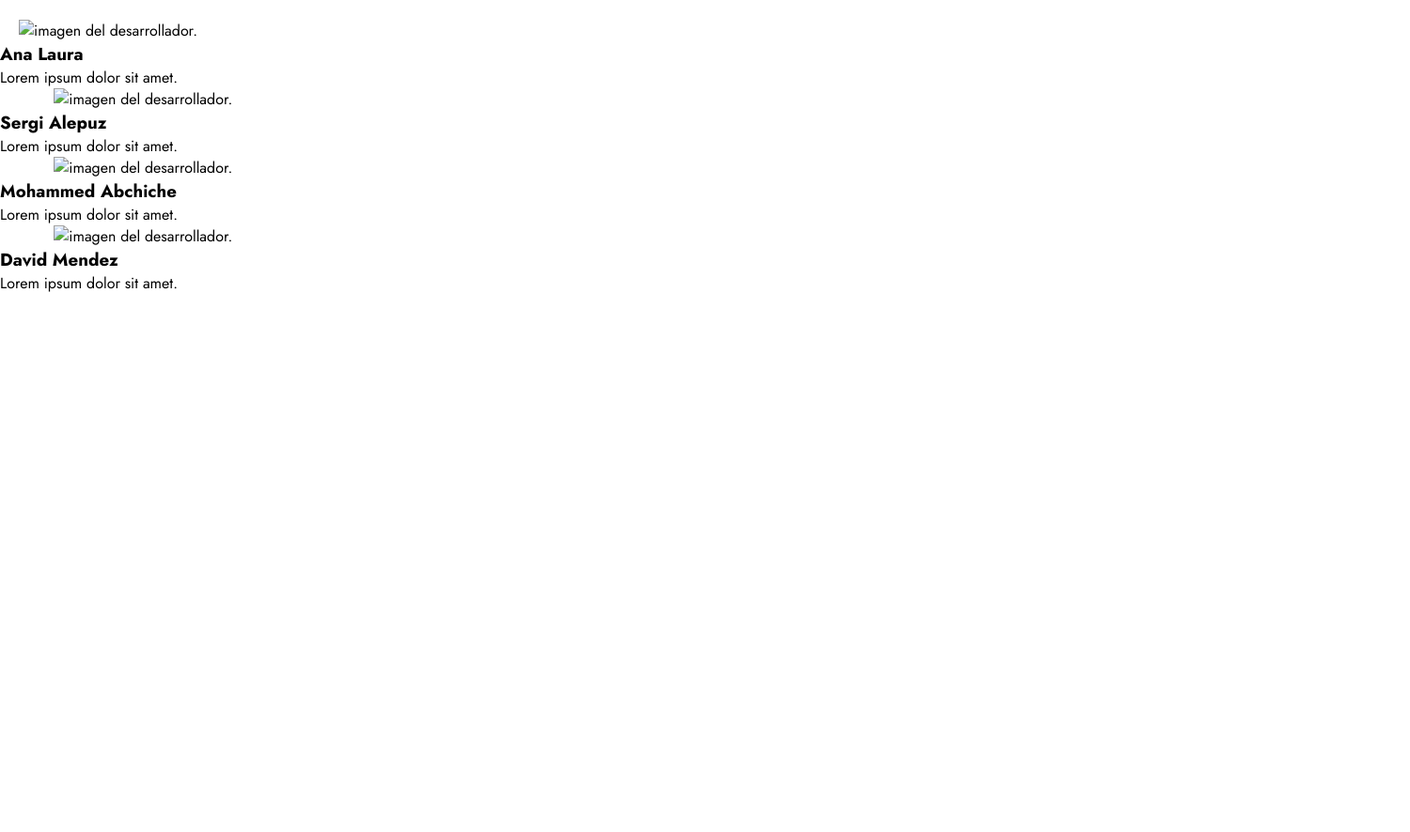
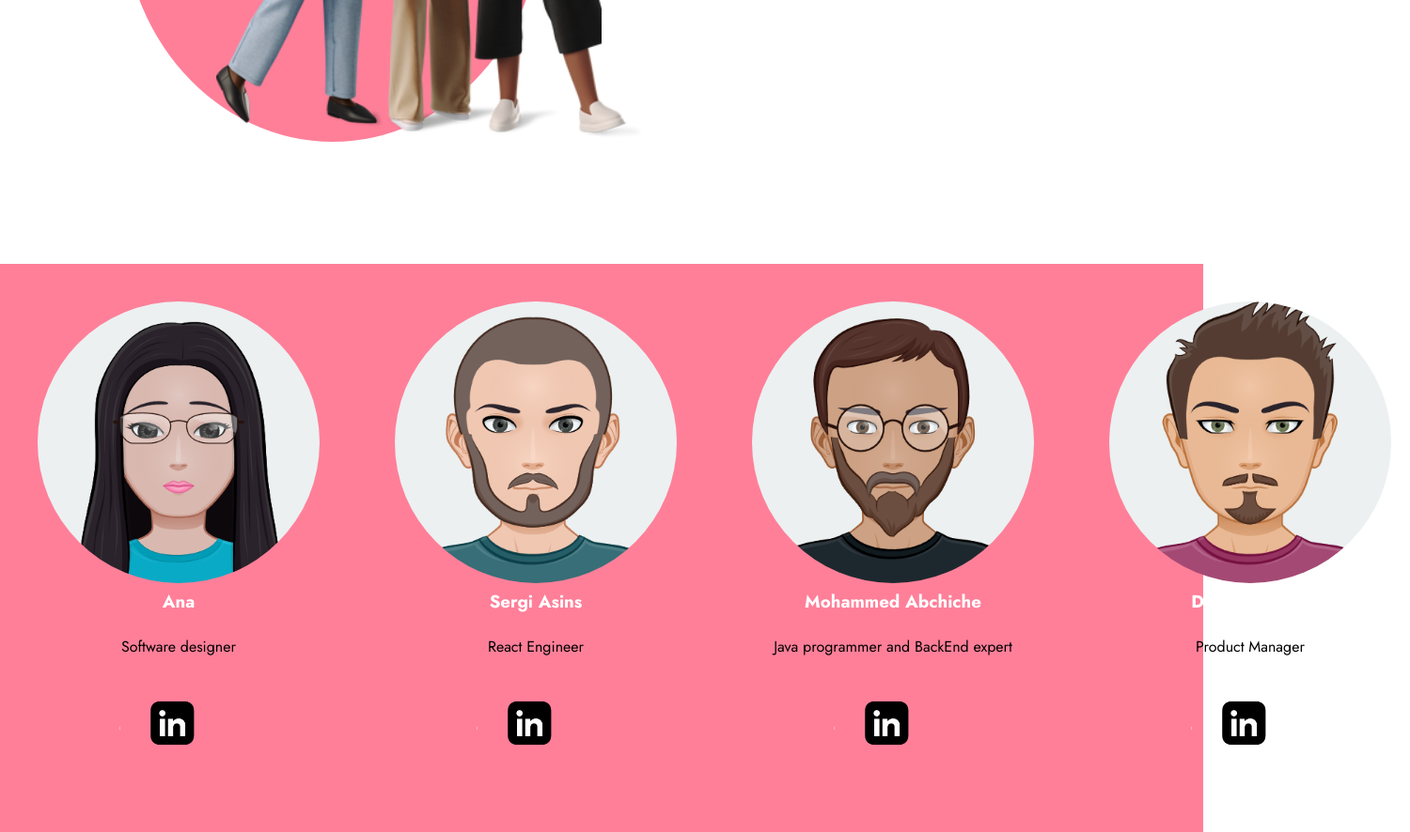
Before and after one commit to m047m3d/mussafis, a plain HTML site: page index.html in a window 1280 px wide. Shown: the part 649-1535 px from the top of the page at 94% size, 1500 px wide, since content can reach past the window. Before the commit the page ends 1005 px from the top, so only its background shows below. Drawn offline with Linux system fonts and the light colour scheme.

Commit message:
index ended

```diff
--- a/index.html
+++ b/index.html
@@ -48,28 +48,35 @@
         <div id="Equipo">
             <ul>
                 <li>
-                    <img src="images/person1.jpg" alt="imagen del desarrollador.">
-                    <h3>Ana Laura</h3>
-                    <p>Lorem ipsum dolor sit amet.</p>
-                    <i class="fa-brands fa-linkedin"></i>
+                    <img class="imgPerson" src="images/person1.png" alt="imagen del desarrollador.">
+                    <br>
+                    <h3>Ana </h3>
+                    <br>
+                    <p>Software designer</p>
+                    <img class="logoLinkedin" src="images/linkedin.png"
                 </li>
                 <li>
-                    <img src="images/person2.jpg" alt="imagen del desarrollador.">
-                    <h3>Sergi Alepuz</h3>
-                    <p>Lorem ipsum dolor sit amet.</p>
-                    <i class="fa-brands fa-linkedin"></i>
+                    <img class="imgPerson" src="images/person2.png" alt="imagen del desarrollador.">
+                    <br>
+                    <h3>Sergi Asins</h3>
+                    <br>
+                    <p>React Engineer</p>
+                    <img class="logoLinkedin" src="images/linkedin.png"
                 </li>
                 <li>
-                    <img src="images/person3.jpg" alt="imagen del desarrollador.">
+                    <img class="imgPerson" src="images/person3.png" alt="imagen del desarrollador.">
+                    <br>
                     <h3>Mohammed Abchiche</h3>
-                    <p>Lorem ipsum dolor sit amet.</p>
-                    <i class="fa-brands fa-facebook"></i>
+                    <br>
+                    <p>Java programmer and BackEnd expert</p>
+                    <img class="logoLinkedin" src="images/linkedin.png"
                 </li>
                 <li>
-                    <img src="images/person4.jpg" alt="imagen del desarrollador.">
-                    <h3>David Mendez</h3>
-                    <p>Lorem ipsum dolor sit amet.</p>
-                    <i class="fa-brands fa-linkedin"></i>
+                    <img class="imgPerson" src="images/person4.png" alt="imagen del desarrollador.">
+                    <h3>David Méndez</h3>
+                    <br>
+                    <p>Product Manager</p>
+                    <img class="logoLinkedin" src="images/linkedin.png"
                 </li>
             </ul>
         </div>
--- a/styles.css
+++ b/styles.css
@@ -11,7 +11,7 @@ nav{
     justify-content: space-between;
     align-items: center;
     padding: 0 20px;
-    height: 110px;
+    height: 170px;
     background-color: #ff7f99;
     color: white;
     font-size: 1.2rem;
@@ -30,7 +30,8 @@ main{
     width: 100%;
     height: 500%;
     padding-left: 100px;
-
+    padding-top: 100px;
+    padding-bottom: 100px;
 }
 
 .mainButton{
@@ -39,12 +40,22 @@ main{
     border-radius: 10%;
     padding: 20px;
     font-size: 1.2rem;
-
     border: none;
     text-align: center;
     text-decoration: none;
     display: inline-block;
+}
 
+.imgPerson{
+    border-radius: 50%;
+    width: 300px; /* Ajustar */
+    height: 300px;
+    padding-top: 0px; /* Ajustar */
+}
+
+.logoLinkedin{
+    width: 140px;
+    height: 140px;
 }
 
 #contenedorImagenHero{
@@ -56,6 +67,9 @@ main{
     display: flex;
 }
 
+#imagenHero{
+    padding-left: 100px;
+}
 #contenedorPrincipal{
     width: 50%;
     height: 300px;
@@ -65,9 +79,8 @@ main{
 }
 
 #logoNav{
-    height: 100px;
-    width: 150px;
-    display:inline;
+    height: 150px;
+    width: 200px;
 }
 
 #tituloPrincipal{
@@ -77,9 +90,26 @@ main{
 
 #pPrincipalLeft {
     text-align: left;
-    padding-left: 140px;
+    padding-left: 260px;
 }
 
 #Equipo{
+    background-color: #ff7f99;
+}
 
+#Equipo ul{
+    display: flex;
+    justify-content: space-between;
+    width: 100%;
+    padding: 0;
 }
+
+#Equipo li{
+    list-style: none;
+    margin: 20px;
+    text-align: center;
+}
+
+#Equipo h3{
+    color: white;
+}
```
Also changed, not shown: images/linkedin.png (added), images/person1.png (added), images/person2.png (added), images/person3.png (added), images/person4.png (added).
